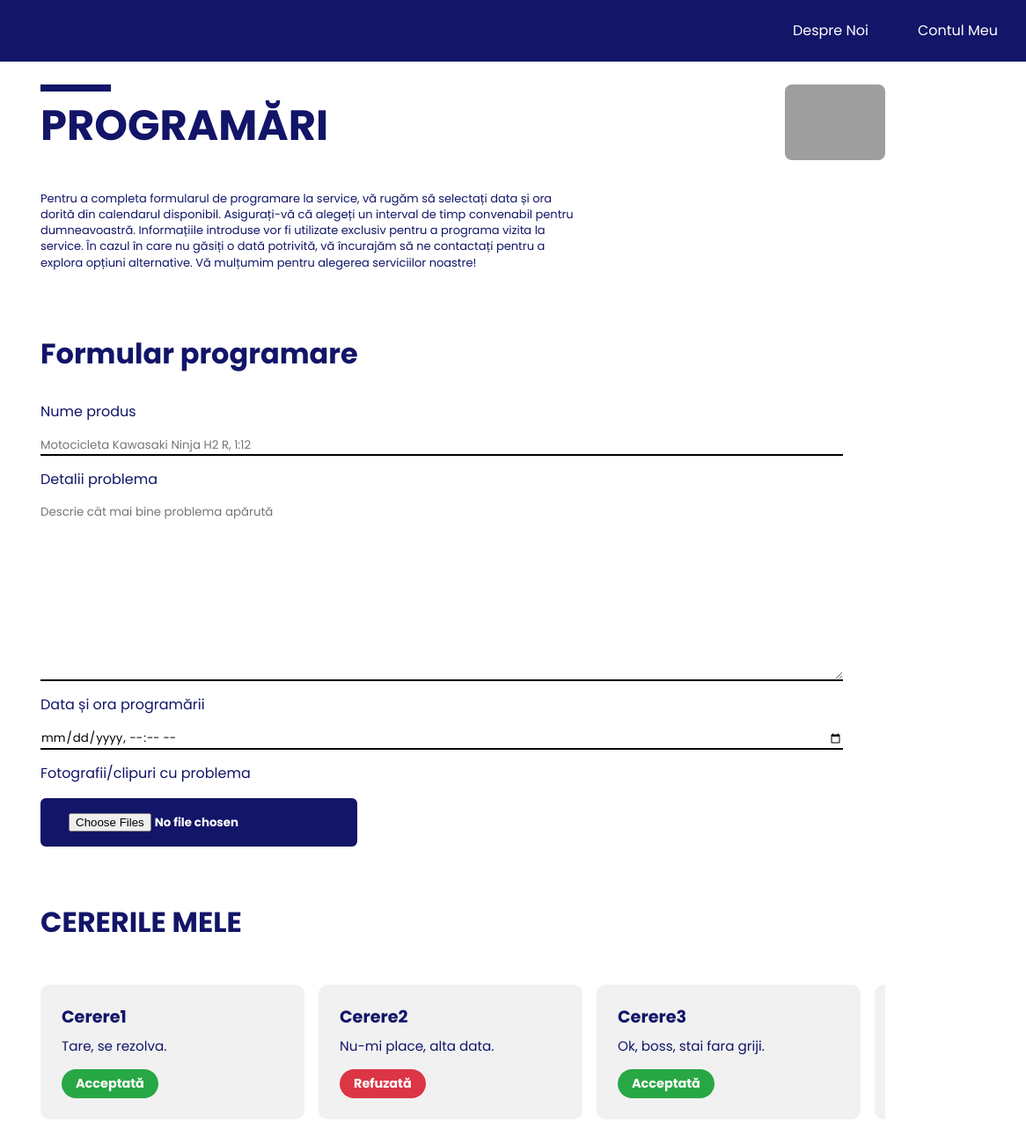
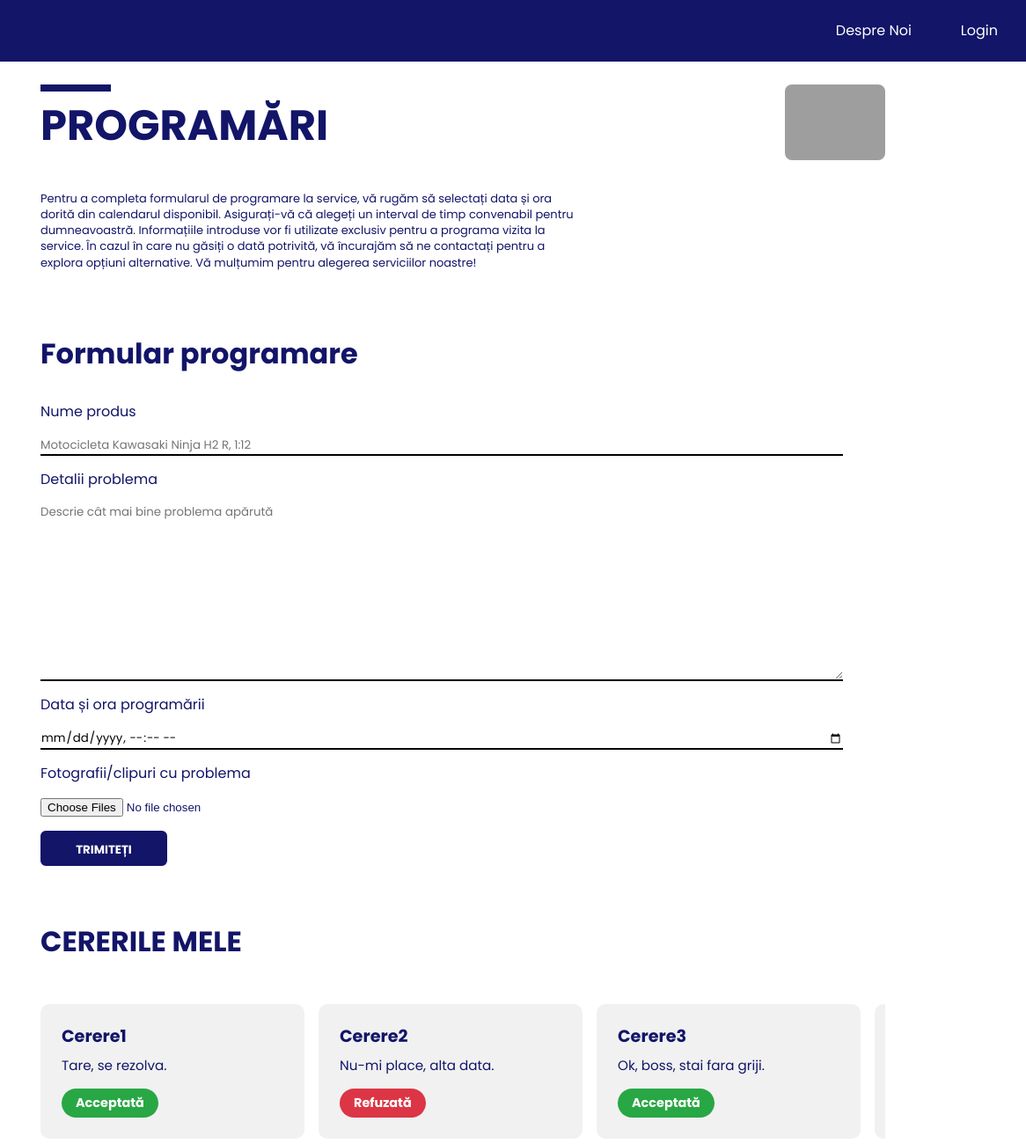
Before and after one commit to MadalinTheGrey/MaT_TitireziiZburatori, a website: page public/ContulMeuClient/ContulMeuClient.html in a window 1280 px wide. Shown: the top 1300 px of the page at 88% size, 114-1280 px from the left. Drawn offline with nearby package versions, Linux system fonts and the light colour scheme; grey boxes are pictures that could not be loaded.

Commit message:
Added login integration (#17)
* connected login with backend

* update navbar on login(+ roles of the users)

* Finished login integration

---------

Co-authored-by: danieladuti <danieladutescu19@gmail.com>

```diff
--- a/public/ContulMeuClient/ContulMeuClient.html
+++ b/public/ContulMeuClient/ContulMeuClient.html
@@ -68,8 +68,13 @@
             <label id="datetime-label">Data și ora programării</label>
             <input type="datetime-local" id="datetime-input" required />
             <label id="add-file-label">Fotografii/clipuri cu problema</label>
-            <input id="add-file" type="file" multiple /
-            <input class="button" id="send-form" type="submit" value="TRIMITEȚI" />
+            <input id="add-file" type="file" multiple />
+            <input
+              class="button"
+              id="send-form"
+              type="submit"
+              value="TRIMITEȚI"
+            />
           </fieldset>
         </form>
         <div id="form-message"></div>
@@ -115,6 +120,7 @@
     <!-- FOOTER SECTION -->
     <footer data-include="../html-components/footer.html"></footer>
 
+    <script src="https://cdn.jsdelivr.net/npm/jwt-decode@3.1.2/build/jwt-decode.min.js"></script>
     <script src="../assets/includes.js"></script>
     <!--for including the navbar and the footer-->
     <script src="/ContulMeuClient/script.js"></script>
--- a/public/assets/includes.js
+++ b/public/assets/includes.js
@@ -6,9 +6,58 @@ async function includeHTML() {
       const res = await fetch(file);
       const html = await res.text();
       el.innerHTML = html;
+
+      if (file.includes("navbar.html")) {
+        updateNavbarLink();
+      }
     } catch (err) {
       console.error(`Error loading ${file}`, err);
     }
   }
 }
+
+/**
+ * actualizeaza sectiunea din navbar cu "Contul Meu" in functie de cine e logat si ce rol are
+ * @returns {void}
+ */
+function updateNavbarLink() {
+  const contulMeuLink = document.getElementById("Contul-Meu");
+  if (!contulMeuLink) {
+    console.warn("Elementul 'Contul-Meu' nu a fost găsit în navbar.");
+    return;
+  }
+  let isLoggedIn = false;
+  let userRole = null;
+
+  try {
+    const token = localStorage.getItem("jwt");
+    if (token) {
+      const decoded = jwt_decode(token);
+      if (decoded && decoded.roles) {
+        isLoggedIn = true;
+        if (decoded.roles.includes("client")) {
+          userRole = "client";
+        } else if (decoded.roles.includes("admin")) {
+          userRole = "admin";
+        }
+      }
+    }
+  } catch (error) {
+    console.error("Eroare la decodificarea token-ului JWT:", error); //eroare la decodificare => tratez utilizatorul ca neautentificat
+    localStorage.removeItem("jwt"); //sterg tokenul invalid
+  }
+
+  if (isLoggedIn) {
+    contulMeuLink.textContent = "Contul Meu";
+    if (userRole === "client") {
+      contulMeuLink.href = "/ContulMeuClient/ContulMeuClient.html";
+    } else if (userRole === "admin") {
+      contulMeuLink.href = "/Adminpage/adminpage.html";
+    }
+  } else {
+    contulMeuLink.textContent = "Login";
+    contulMeuLink.href = "/Login/login.html";
+  }
+}
+
 document.addEventListener("DOMContentLoaded", includeHTML);
```
Also changed, not shown: public/Adminpage/adminpage.html (+33 -16 lines), public/HomePage/homepage.html (+21 -13 lines), public/Login/login.html (+22 -6 lines), public/Login/login.js (added, +31 -0 lines), public/Register/register.html (+18 -5 lines), public/html-components/navbar.html (+3 -1 lines).
